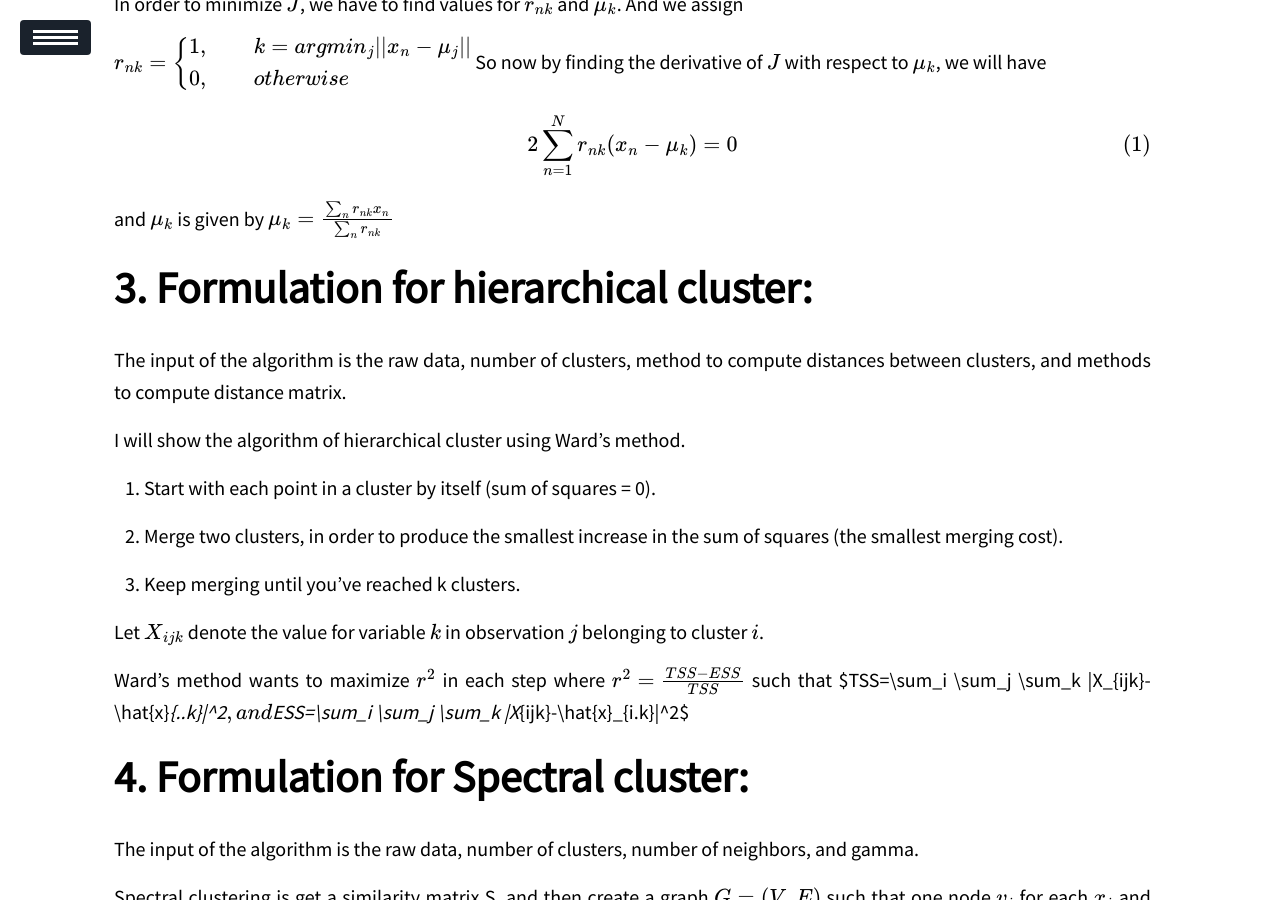
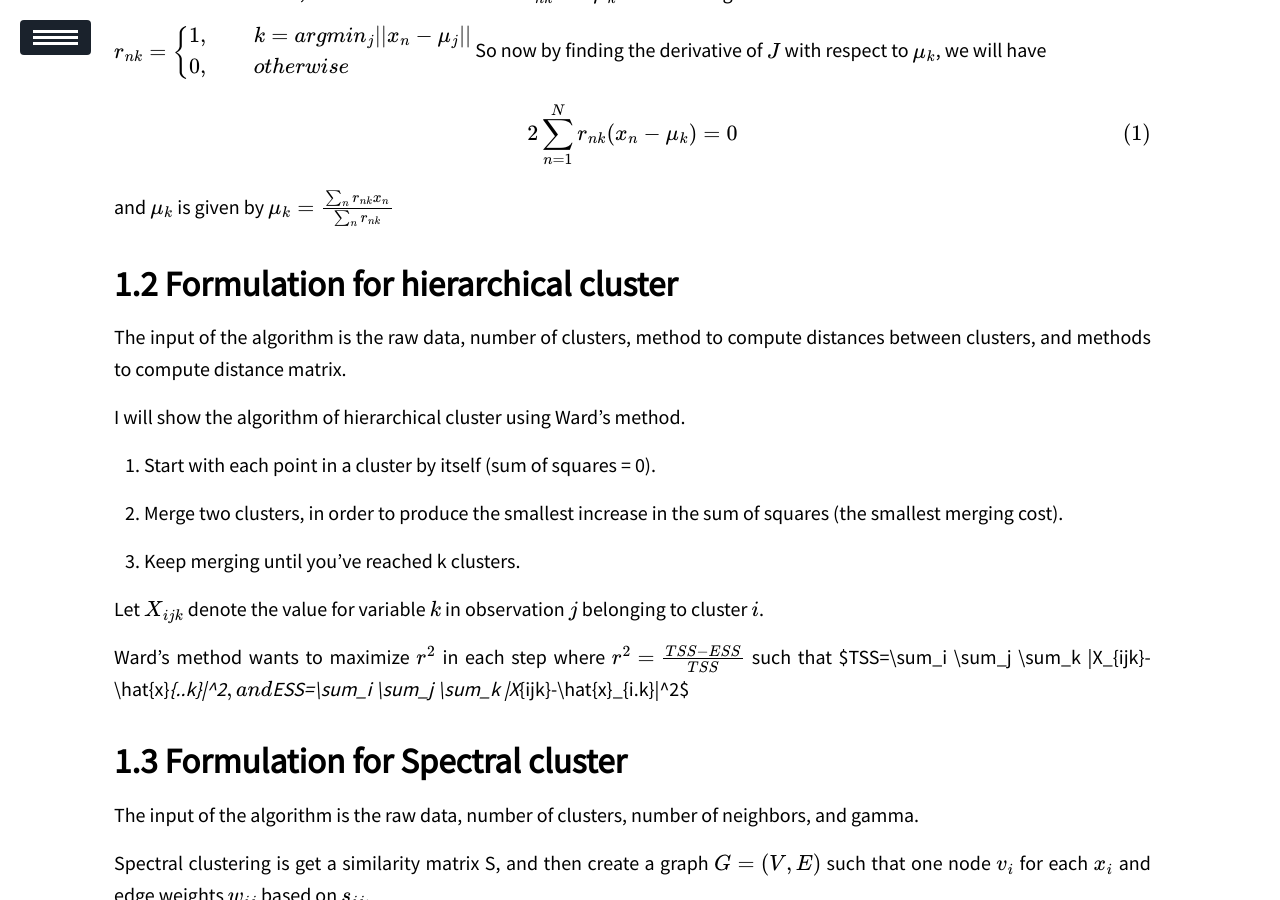
Before and after one commit to jyang-zhou/jyang-zhou.github.io, a Jekyll site: the page built from _posts/2021-12-28-Cluster.md, in a window 1280 px wide and 900 px high, scrolled down 858 px. Built offline with Jekyll 4.4.1, drawn with Linux system fonts in a browser that asks for light colours; our own code applies the rules of GitHub Pages for plain Markdown files; formulas are drawn with MathJax 3; a script that is not in the unit is left out.

```diff
--- a/_posts/2021-12-28-Cluster.md
+++ b/_posts/2021-12-28-Cluster.md
@@ -12,7 +12,7 @@ description: Clustering methods are used to identify groups of similar objects i
 # Clustering-Method
 Clustering methods are used to identify groups of similar objects in a multivariate data sets collected from fields. In this project, k-means cluster, hierarchical cluster, and spectral cluster are provided in the sample code.
 
-# **Formulation for k-mean:**
+## Formulation for k-mean:
 
 The input of the algorithm is the raw data, number of clusters, number of time the k-means algorithm will be run with different centroid seeds, and max iterations.
 
@@ -41,7 +41,7 @@ and $\mu_k$ is given by $$\mu_k=\frac {\sum_n r_{nk}x_n} {\sum_n r_{nk}}$$
 
 
 
-# **Formulation for hierarchical cluster:**
+## Formulation for hierarchical cluster
 
 The input of the algorithm is the raw data, number of clusters, method to compute distances between clusters, and methods to compute distance matrix.
 
@@ -60,7 +60,7 @@ $$r^2=\frac {TSS-ESS} {TSS}$$
 such that $TSS=\sum_i \sum_j \sum_k |X_{ijk}-\hat{x}_{..k}|^2$, and $ESS=\sum_i \sum_j \sum_k |X_{ijk}-\hat{x}_{i.k}|^2$
 
 
-# **Formulation for Spectral cluster:**
+## Formulation for Spectral cluster
 
 The input of the algorithm is the raw data, number of clusters, number of neighbors, and gamma.
 
@@ -86,6 +86,7 @@ w_{ij}=
 $$
 
 By getting $W$, we will know $D$ and calculate the corresponding cluster $y$ given the input data.
+
 
 # Dataset
 
```
